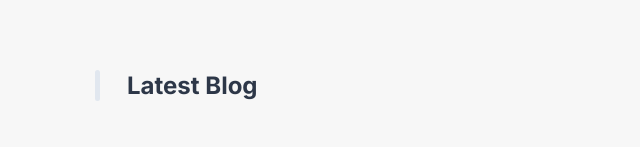
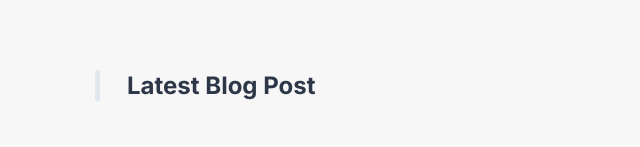
Before and after one commit to areebhitman0123/areebahmedcloud, a plain HTML site: page index.html in a window 1280 px wide. Shown: the part 628-775 px from the top of the page, 0-640 px from the left. Drawn offline with nearby package versions, Linux system fonts and the light colour scheme.

Commit message:
Changed Web

```diff
--- a/index.html
+++ b/index.html
@@ -197,7 +197,7 @@
 
         <div class="blog">
 
-          <h2 class="h2">Latest Blog</h2>
+          <h2 class="h2">Latest Blog Post</h2>
 
           <div class="blog-card-group">
 
```
